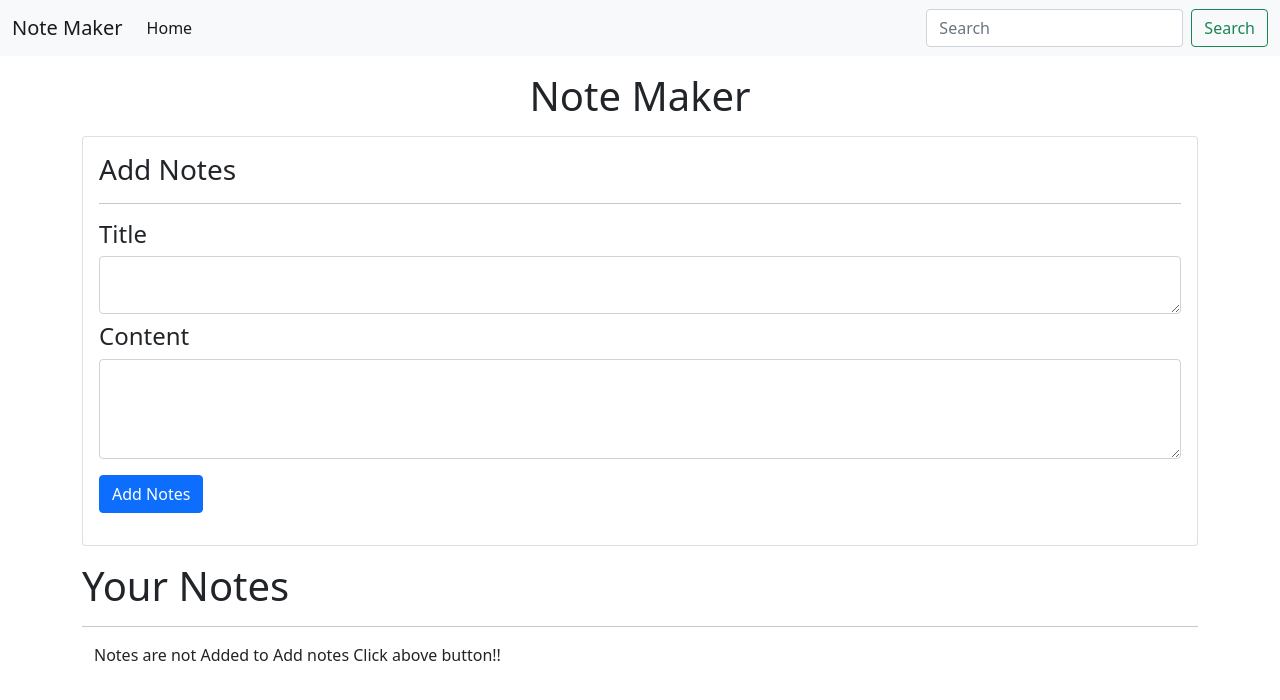
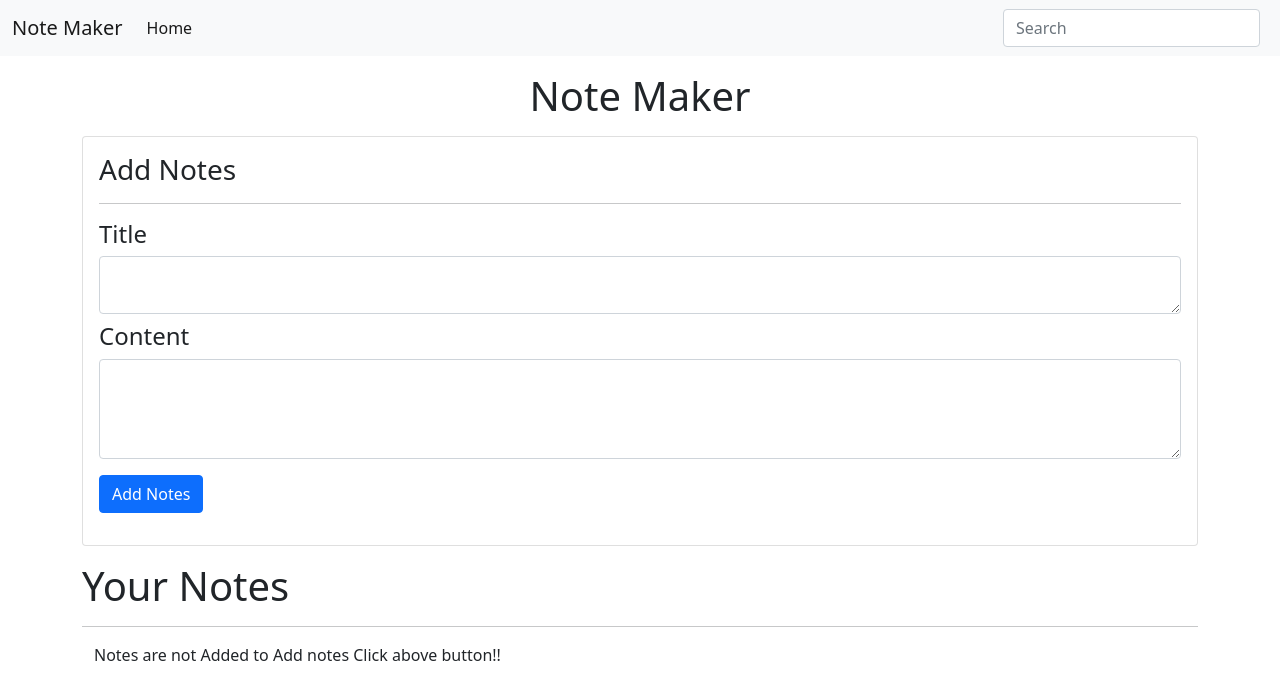
Before and after one commit to Nikhil6990/NotesMaker, a plain HTML site: page index.html in a window 1280 px wide. Drawn offline with nearby package versions, Linux system fonts and the light colour scheme.

Commit message:
commited line1

```diff
--- a/index.html
+++ b/index.html
@@ -22,7 +22,7 @@
             </ul>
             <form class="d-flex">
               <input  class="form-control me-2" type="search" id="searchNotes" placeholder="Search" aria-label="Search">
-              <button class="btn btn-outline-success" type="submit">Search</button>
+
             </form>
           </div>
         </div>
```
